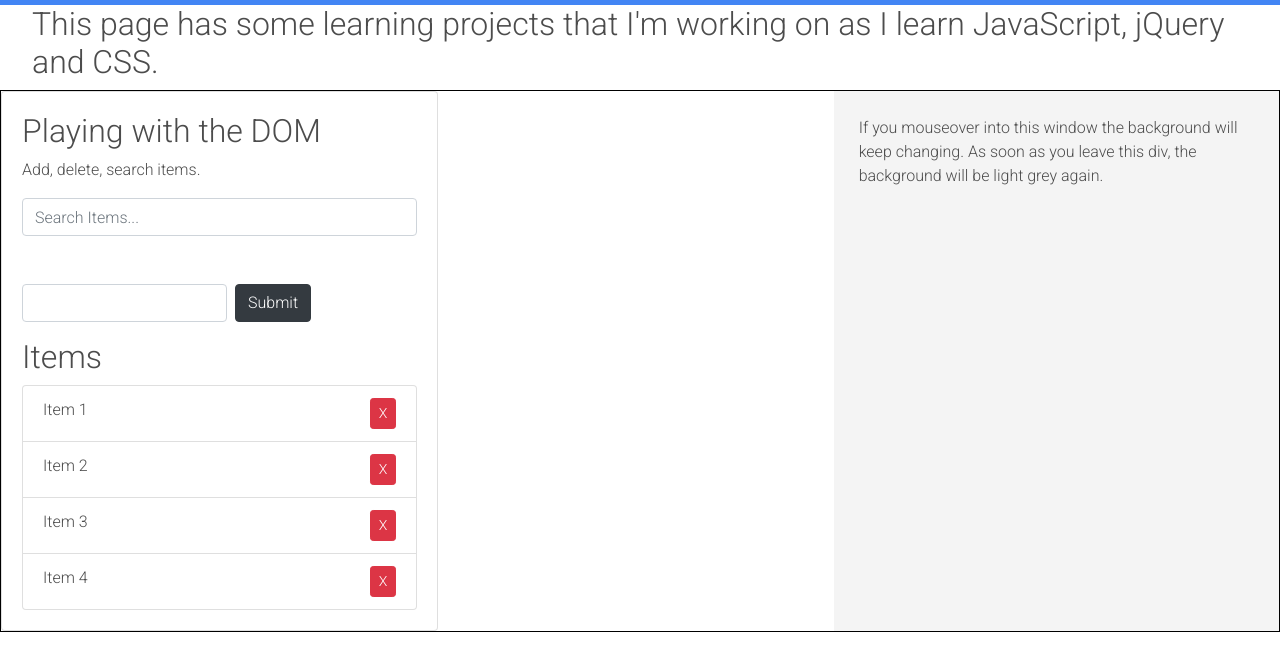
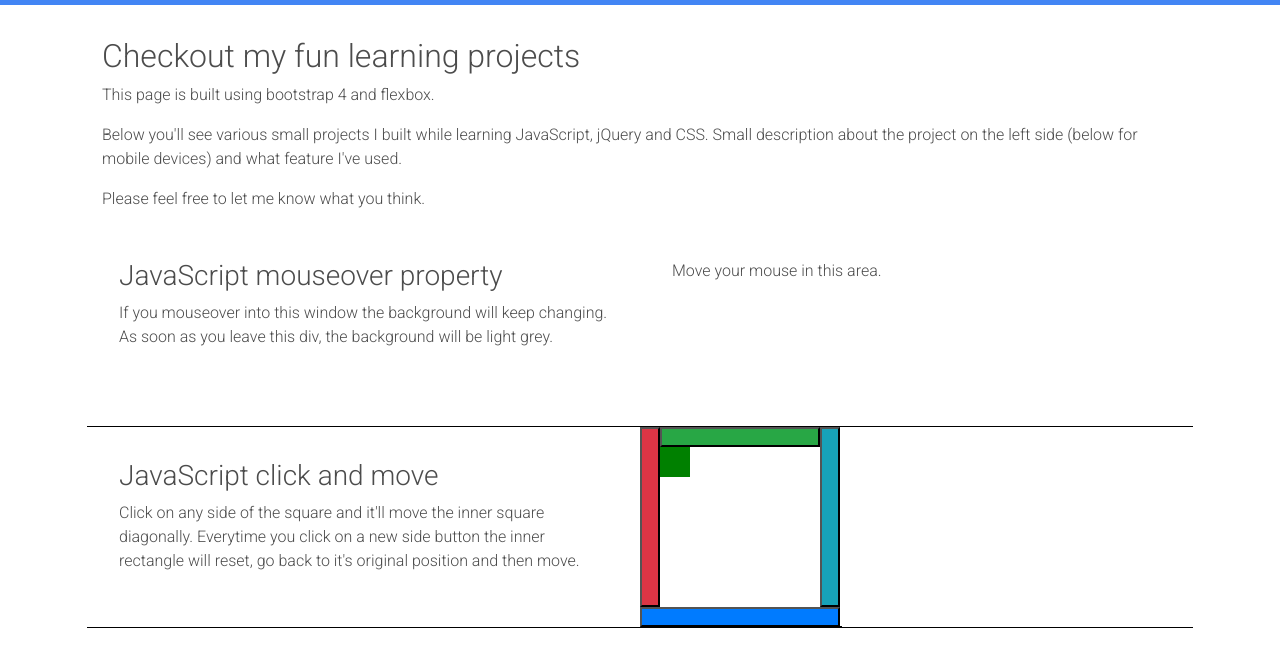
Before and after one commit to ameya1727/aa-portfolio, a plain HTML site: page playground.html in a window 1280 px wide. Shown: the part 101-758 px from the top of the page. Drawn offline with nearby package versions, Linux system fonts and the light colour scheme.

Commit message:
adding projects back to the page and changing the layout using bootstrap4 and flex

```diff
--- a/playground.html
+++ b/playground.html
@@ -35,7 +35,40 @@
             </ul>
         </div>
     </nav>
-    <div class="bodyContainer">
+    <div class="container bodyContainer playground-text">
+        <h2>Checkout my fun learning projects</h2>
+        <p>This page is built using bootstrap 4 and flexbox.</p>
+        <p>Below you'll see various small projects I built while learning JavaScript, jQuery and CSS. Small description about the project on the left side (below for mobile devices) and what feature I've used.</p>
+        <p>Please feel free to let me know what you think.</p>
+        <!-- Mouseover color change -->
+        <div class="row">
+            <div class="col-sm-6 playground-text">
+                <h3>JavaScript mouseover property</h3>
+                <p>If you mouseover into this window the background will keep changing. As soon as you leave this div, the background will be light grey.</p>
+            </div>
+            <div class="col-sm-6 rightDiv1 playground-text" id="rightDiv1">
+                <p>Move your mouse in this area.</p>
+                <div id="colorChangeOutput"></div>
+            </div>
+        </div>
+        <!-- DOM manipulation -->
+        <div class="row">
+            <div class="col-sm-6 playground-text">
+                <h3>JavaScript click and move</h3>
+                <p>Click on any side of the square and it'll move the inner square diagonally. Everytime you click on a new side button the inner rectangle will reset, go back to it's original position and then move.</p>
+            </div>
+            <div class="col-sm-6">
+                <div class="row" style="width:202px; height: 200px;" id="rectRow">
+                    <div id ="animateBox"></div>
+                    <button style="width: 20px; height: 180px;" class="bg-danger" onclick="myMove()" id="left"></button>
+                    <button style="width: 160px; height: 20px;" class="bg-success" onclick="myMove()"></button>
+                    <button style="width: 20px; height: 180px;" class="bg-info" onclick="myMove()"></button>
+                    <button style="width: 200px; height: 20px;" class="bg-primary" onclick="myMove()"></button>
+			    </div>
+            </div>
+        </div>
+    </div>
+    <!-- <div class="bodyContainer">
         <div class="playground-text">
             <h2>This page has some learning projects that I'm working on as I learn JavaScript, jQuery and CSS.
             </h2>
@@ -65,7 +98,8 @@
                 <div id="colorChangeOutput"></div>
             </div>
         </div>
-    </div>
+    </div> -->
+    <div style="height:300px;">&nbsp;</div>
     <footer>
         <div class="social-icons">
             <div id="social">
--- a/scripts/playground.js
+++ b/scripts/playground.js
@@ -1,19 +1,33 @@
+// Changing background color on mouseover in right div.
+var mousePlayListen = document.getElementById('rightDiv1').addEventListener('mouseover', mousePlay);
+
+function mousePlay(e) {
+    colorChangeOutput.innerHTML = '<p>MouseX: ' + e.offsetX + '</p><p>MouseY: ' + e.offsetY + '</p>';
+    document.getElementById('rightDiv1').style.backgroundColor = "rgb(40, " + e.offsetX + ", " + e.offsetY + ")";
+
+}
+
+rightDiv1.addEventListener('mouseout', function() {
+    document.getElementById('rightDiv1').style.backgroundColor = "#f4f4f4";
+})
+
+
 //Itemlist in left div.
-var form = document.getElementById('addForm');
-var itemList = document.getElementById('items');
-var filter = document.getElementById('filter');
+//var form = document.getElementById('addForm');
+//var itemList = document.getElementById('items');
+//var filter = document.getElementById('filter');
 
 //Form submit event
-form.addEventListener('submit', addItem);
+//form.addEventListener('submit', addItem);
 
 //Delete event
-itemList.addEventListener('click', removeItem);
+//itemList.addEventListener('click', removeItem);
 
 //Filter event
-filter.addEventListener('keyup', filterItems);
+//filter.addEventListener('keyup', filterItems);
 
 //Add item
-function addItem(e) {
+/*function addItem(e) {
 
     e.preventDefault();
 
@@ -73,17 +87,23 @@ function filterItems(e) {
             item.style.display = 'none';
         }
     });
-}
+} */
 
-// Changing background colr on mouseover in right div.
-var mousePlayListen = document.getElementById('rightDiv').addEventListener('mouseover', mousePlay);
+/* Javascript click and move */
+function myMove() {
+    var elem = document.getElementById("animateBox");
+    var pos = 0;
+    var id = setInterval(frame, 5);
+    function frame() {
+        if (pos == 130) {
+            clearInterval(id);
+        } else {
+            pos++;
+            elem.style.top = pos + "px";
+            elem.style.left = pos + "px";
+            //elem.style.bottom = pos + "px";
+            //elem.style.right = pos + "px";
 
-function mousePlay(e) {
-    colorChangeOutput.innerHTML = '<p>MouseX: ' + e.offsetX + '</p><p>MouseY: ' + e.offsetY + '</p>';
-    document.getElementById('rightDiv').style.backgroundColor = "rgb(40, " + e.offsetX + ", " + e.offsetY + ")";
-
-}
-
-rightDiv.addEventListener('mouseout', function() {
-    document.getElementById('rightDiv').style.backgroundColor = "#f4f4f4";
-})
+        }
+    }
+};
--- a/styles/playground.css
+++ b/styles/playground.css
@@ -1,7 +1,11 @@
 .playground-text {
-    padding-left: 2rem;
+    padding: 2rem;
 }
 
+.row {
+    min-height: 200px;
+    border-bottom: 1px solid #000;
+}
 
 /*-------- Flexbox styles --------*/
 
@@ -139,3 +143,20 @@
         vertical-align: middle;
     }
 }
+
+
+/* Moving object */
+#rectRow {
+    width: 140px;
+    height: 160px;
+    position: relative;
+}
+
+#animateBox {
+width: 30px;
+height: 30px;
+position: absolute;
+background-color: green;
+margin: 20px;
+
+}
```
